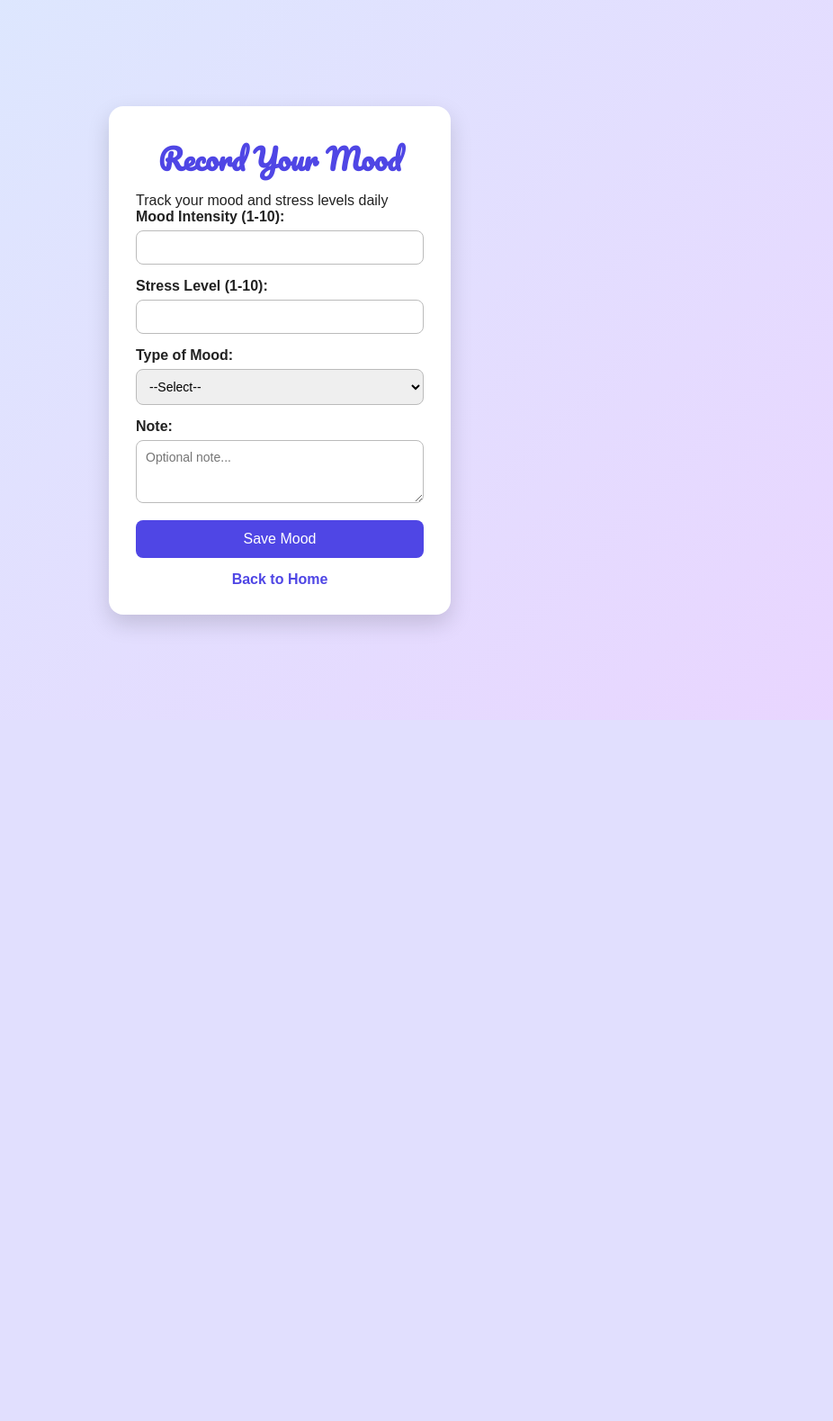
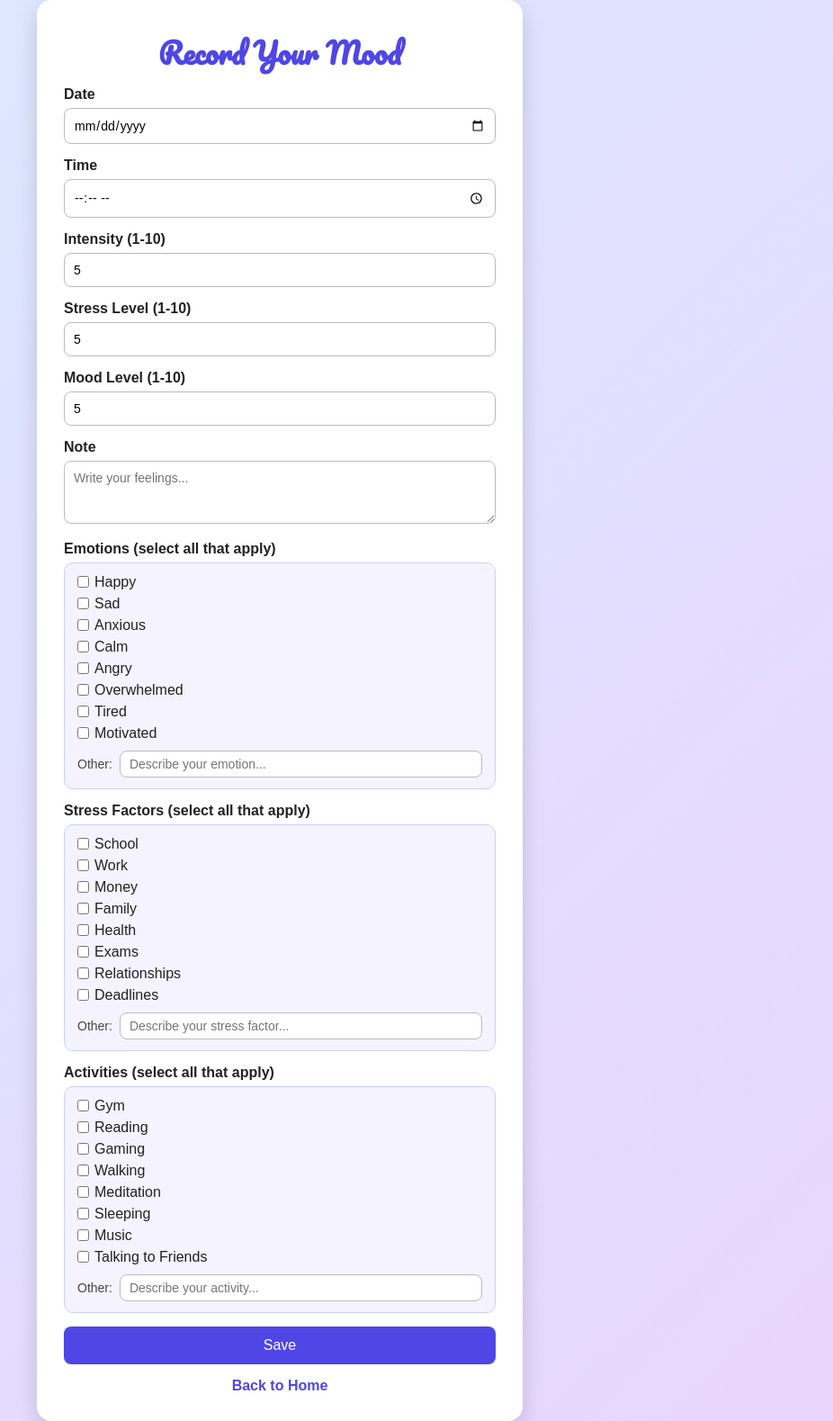
Before and after one commit to harshprogramming/group29project, a PHP site: page /mood.html in a window 1280 px wide. Shown: the whole page at 90% size, without its empty margins (329-1255 px from the left). Before the commit the page ends 701 px from the top, so only its background shows below. Run offline with PHP 8.4, Linux system fonts and the light colour scheme.

Commit message:
Final draft commit

```diff
--- a/login.html
+++ b/login.html
@@ -11,7 +11,7 @@
         <h1>Sign In</h1>
         <p>Welcome back to your Mood Tracker</p>
 
-        <form action="login.php" method="POST">
+        <form id="loginForm">
             <div class="form-group">
                 <label for="email">Email</label>
                 <input type="email" id="email" name="email" required>
@@ -22,6 +22,8 @@
                 <input type="password" id="password" name="password" required>
             </div>
 
+            <p id="loginError" style="color:red;font-size:0.9em;"></p>
+
             <button type="submit">Sign In</button>
         </form>
 
@@ -29,5 +31,6 @@
             Don't have an account? <a href="register.html">Register</a>
         </div>
     </div>
+    <script src="js/login.js"></script>
 </body>
 </html>
--- a/mood-tracker-backend/src/Core/Request.php
+++ b/mood-tracker-backend/src/Core/Request.php
@@ -14,7 +14,7 @@ class Request
         return rtrim($path, '/') ?: '/';
     }
 
-    public static function query(string $key = null, $default = null)
+    public static function query(?string $key = null, $default = null)
     {
         if ($key === null) {
             return $_GET;
--- a/mood.html
+++ b/mood.html
@@ -2,50 +2,106 @@
 <html lang="en">
 <head>
     <meta charset="UTF-8">
-    <title>Mood Entry</title>
+    <title>Record Mood</title>
     <link rel="stylesheet" href="style.css">
 </head>
 <body>
 
-<div class="container-mood">
+<div class="container-features">
     <h1>Record Your Mood</h1>
-    <p>Track your mood and stress levels daily</p>
 
     <form id="moodForm">
-
         <div class="form-group">
-            <label for="intensity">Mood Intensity (1-10):</label>
-            <input type="number" id="intensity" min="1" max="10" required>
+            <label>Date</label>
+            <input type="date" id="date" required>
         </div>
 
         <div class="form-group">
-            <label for="stress">Stress Level (1-10):</label>
-            <input type="number" id="stress" min="1" max="10" required>
+            <label>Time</label>
+            <input type="time" id="time" required>
         </div>
 
         <div class="form-group">
-            <label for="mood_level">Type of Mood:</label>
-            <select id="mood_level" required>
-                <option value="">--Select--</option>
-                <option value="happy">Happy</option>
-                <option value="sad">Sad</option>
-                <option value="stressed">Stressed</option>
-                <option value="angry">Angry</option>
-            </select>
+            <label>Intensity (1-10)</label>
+            <input type="number" id="intensity" min="1" max="10" value="5" required>
         </div>
 
         <div class="form-group">
-            <label for="note">Note:</label>
-            <textarea id="note" rows="3" placeholder="Optional note..."></textarea>
+            <label>Stress Level (1-10)</label>
+            <input type="number" id="stress_level" min="1" max="10" value="5" required>
         </div>
 
-        <button type="submit">Save Mood</button>
+        <div class="form-group">
+            <label>Mood Level (1-10)</label>
+            <input type="number" id="mood_level" min="1" max="10" value="5" required>
+        </div>
+
+        <div class="form-group">
+            <label>Note</label>
+            <textarea id="note" rows="3" placeholder="Write your feelings..."></textarea>
+        </div>
+
+        <div class="form-group">
+            <label>Emotions (select all that apply)</label>
+            <div id="emotion_ids" class="checkbox-section">
+                <label><input type="checkbox" name="emotion_ids" value="1"> Happy</label>
+                <label><input type="checkbox" name="emotion_ids" value="2"> Sad</label>
+                <label><input type="checkbox" name="emotion_ids" value="3"> Anxious</label>
+                <label><input type="checkbox" name="emotion_ids" value="4"> Calm</label>
+                <label><input type="checkbox" name="emotion_ids" value="5"> Angry</label>
+                <label><input type="checkbox" name="emotion_ids" value="6"> Overwhelmed</label>
+                <label><input type="checkbox" name="emotion_ids" value="7"> Tired</label>
+                <label><input type="checkbox" name="emotion_ids" value="8"> Motivated</label>
+                <div class="other-input">
+                    <span>Other:</span>
+                    <input type="text" id="emotion_other" placeholder="Describe your emotion...">
+                </div>
+            </div>
+        </div>
+
+        <div class="form-group">
+            <label>Stress Factors (select all that apply)</label>
+            <div id="stress_factor_ids" class="checkbox-section">
+                <label><input type="checkbox" name="stress_factor_ids" value="1"> School</label>
+                <label><input type="checkbox" name="stress_factor_ids" value="2"> Work</label>
+                <label><input type="checkbox" name="stress_factor_ids" value="3"> Money</label>
+                <label><input type="checkbox" name="stress_factor_ids" value="4"> Family</label>
+                <label><input type="checkbox" name="stress_factor_ids" value="5"> Health</label>
+                <label><input type="checkbox" name="stress_factor_ids" value="6"> Exams</label>
+                <label><input type="checkbox" name="stress_factor_ids" value="7"> Relationships</label>
+                <label><input type="checkbox" name="stress_factor_ids" value="8"> Deadlines</label>
+                <div class="other-input">
+                    <span>Other:</span>
+                    <input type="text" id="stress_factor_other" placeholder="Describe your stress factor...">
+                </div>
+            </div>
+        </div>
+
+        <div class="form-group">
+            <label>Activities (select all that apply)</label>
+            <div id="activity_ids" class="checkbox-section">
+                <label><input type="checkbox" name="activity_ids" value="1"> Gym</label>
+                <label><input type="checkbox" name="activity_ids" value="2"> Reading</label>
+                <label><input type="checkbox" name="activity_ids" value="3"> Gaming</label>
+                <label><input type="checkbox" name="activity_ids" value="4"> Walking</label>
+                <label><input type="checkbox" name="activity_ids" value="5"> Meditation</label>
+                <label><input type="checkbox" name="activity_ids" value="6"> Sleeping</label>
+                <label><input type="checkbox" name="activity_ids" value="7"> Music</label>
+                <label><input type="checkbox" name="activity_ids" value="8"> Talking to Friends</label>
+                <div class="other-input">
+                    <span>Other:</span>
+                    <input type="text" id="activity_other" placeholder="Describe your activity...">
+                </div>
+            </div>
+        </div>
+
+        <button type="submit">Save</button>
     </form>
-
     <div class="link-text">
         <a href="home.html">Back to Home</a>
     </div>
 </div>
 
+<script src="js/mood.js"></script>
 </body>
 </html>
--- a/register.html
+++ b/register.html
@@ -11,7 +11,7 @@
         <h1>Register</h1>
         <p>Create your Mood Tracker account</p>
 
-        <form action="register.php" method="POST">
+        <form id="registerForm">
             <div class="form-group">
                 <label for="name">Full Name</label>
                 <input type="text" id="name" name="name" required>
@@ -47,6 +47,8 @@
                 <input type="password" id="password" name="password" required>
             </div>
 
+            <p id="registerError" style="color:red;font-size:0.9em;"></p>
+
             <button type="submit">Register</button>
         </form>
 
@@ -54,5 +56,6 @@
             Already have an account? <a href="login.html">Sign In</a>
         </div>
     </div>
+    <script src="js/register.js"></script>
 </body>
 </html>
--- a/style.css
+++ b/style.css
@@ -63,6 +63,50 @@ input, select, textarea {
     font-size: 14px;
 }
 
+input[type="checkbox"] {
+    width: auto;
+    padding: 0;
+    margin-right: 6px;
+    vertical-align: middle;
+}
+
+.checkbox-section {
+    border: 1.5px solid #c7d2fe;
+    border-radius: 10px;
+    padding: 12px 14px;
+    background: #f5f3ff;
+    display: flex;
+    flex-direction: column;
+    gap: 6px;
+}
+
+.checkbox-section label {
+    font-weight: normal;
+    margin-bottom: 0;
+    display: flex;
+    align-items: center;
+    cursor: pointer;
+}
+
+.checkbox-section .other-input {
+    display: flex;
+    align-items: center;
+    gap: 8px;
+    margin-top: 4px;
+}
+
+.checkbox-section .other-input span {
+    white-space: nowrap;
+    font-size: 14px;
+    color: #444;
+}
+
+.checkbox-section .other-input input[type="text"] {
+    flex: 1;
+    padding: 6px 10px;
+    font-size: 14px;
+}
+
 button {
     width: 100%;
     padding: 12px;
@@ -92,7 +136,7 @@ button:hover {
 
 .home-box {
     background: white;
-    width: 700px;
+    width: 800px;
     padding: 35px;
     border-radius: 18px;
     box-shadow: 0 10px 25px rgba(0, 0, 0, 0.15);
@@ -137,16 +181,127 @@ button:hover {
     background: #dc2626 !important;
 }
 
-.container-mood {
+.container-features {
     background: white;
-    width: 380px;
+    width: 540px;
     padding: 30px;
     border-radius: 16px;
     box-shadow: 0 10px 25px rgba(0, 0, 0, 0.15);
 }
-.container-mood h1 {
+.container-features h1 {
     font-family: 'Pacifico', cursive;
     text-align: center;
     margin-bottom: 10px;
     color: #4f46e5;
 }
+
+/* ── Dashboard / Analyzer ── */
+.dashboard-wrapper {
+    width: 700px;
+    padding: 30px 0;
+    display: flex;
+    flex-direction: column;
+    gap: 20px;
+}
+
+.dashboard-title {
+    font-family: 'Pacifico', cursive;
+    color: #4f46e5;
+    text-align: center;
+    margin-bottom: 4px;
+}
+
+.dashboard-subtitle {
+    text-align: center;
+    color: #666;
+    margin-bottom: 4px;
+}
+
+.dashboard-card {
+    background: white;
+    border-radius: 16px;
+    box-shadow: 0 6px 20px rgba(0, 0, 0, 0.1);
+    padding: 24px 28px;
+}
+
+.card-title {
+    color: #4f46e5;
+    margin-bottom: 16px;
+    font-size: 1.05rem;
+}
+
+/* Stats grid inside box 1 */
+.stats-grid {
+    display: grid;
+    grid-template-columns: repeat(4, 1fr);
+    gap: 14px;
+}
+
+.stat-card {
+    background: #f5f3ff;
+    border: 1.5px solid #c7d2fe;
+    border-radius: 12px;
+    padding: 16px 12px;
+    text-align: center;
+}
+
+.stat-card h4 {
+    font-size: 0.8rem;
+    color: #6b7280;
+    margin-bottom: 8px;
+    font-weight: 600;
+}
+
+.stat-card p {
+    font-size: 1.6rem;
+    font-weight: bold;
+    color: #4f46e5;
+}
+
+/* Constrain doughnut chart so it doesn't fill full width */
+.chart-constrain {
+    max-width: 340px;
+    margin: 0 auto;
+}
+
+/* Box 5 — activities / recommendations / insight */
+.info-section {
+    padding-bottom: 18px;
+    margin-bottom: 18px;
+    border-bottom: 1px solid #e5e7eb;
+}
+
+.info-section:last-child {
+    padding-bottom: 0;
+    margin-bottom: 0;
+    border-bottom: none;
+}
+
+.list-items {
+    display: flex;
+    flex-direction: column;
+    gap: 8px;
+}
+
+.list-items div {
+    background: #f5f3ff;
+    border: 1px solid #c7d2fe;
+    border-radius: 8px;
+    padding: 10px 14px;
+    font-size: 0.92rem;
+    color: #374151;
+}
+
+.list-items div strong {
+    color: #4f46e5;
+}
+
+.insight-text {
+    background: #f5f3ff;
+    border-left: 4px solid #4f46e5;
+    border-radius: 0 8px 8px 0;
+    padding: 12px 16px;
+    color: #374151;
+    line-height: 1.6;
+    font-size: 0.95rem;
+}
```
Also changed, not shown: activities.html (+5 -2 lines), analyzer.html (+39 -17 lines), home.html (+13 -3 lines), js/dashboard.js (added, +122 -0 lines), js/login.js (added, +31 -0 lines), js/mood.js (+15 -6 lines), js/register.js (added, +35 -0 lines), mood-tracker-backend/public/index.php (+10 -0 lines).
